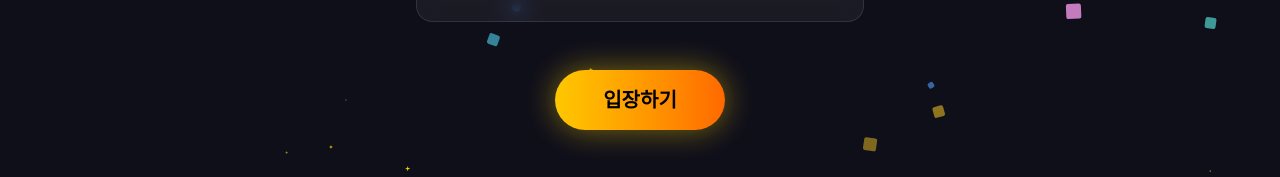
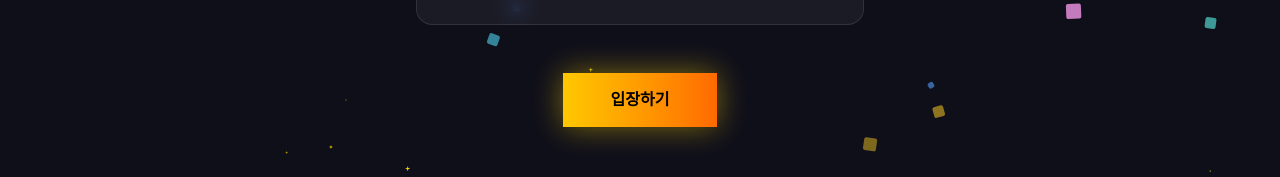
Before and after one commit to KilJH/goodbye2025, a Next.js app: page / in a window 1280 px wide. Shown: the part 513-690 px from the top of the page. Built offline with nearby package versions, Linux system fonts and the light colour scheme.

Commit message:
feat: iOS Safari 대응 초기화 CSS 추가

```diff
--- a/src/app/globals.css
+++ b/src/app/globals.css
@@ -1,4 +1,35 @@
 @import "tailwindcss";
+
+/* ===== iOS Safari 초기화 CSS ===== */
+
+/* 기본 박스 모델 설정 */
+*, *::before, *::after {
+  box-sizing: border-box;
+}
+
+/* HTML 루트 설정 - iOS Safari 높이 대응 */
+html {
+  height: 100%;
+  height: -webkit-fill-available;
+  -webkit-text-size-adjust: none; /* 회전 시 글꼴 자동 확대 방지 */
+  text-size-adjust: none;
+}
+
+/* 폼 요소 iOS 기본 스타일 제거 */
+input, select, textarea, button {
+  -webkit-appearance: none;
+  -moz-appearance: none;
+  appearance: none;
+  border-radius: 0;
+  font-size: 16px; /* iOS 자동 확대 방지 (16px 이상 필요) */
+}
+
+/* 터치 하이라이트 제거 */
+a, button, input, select, textarea {
+  -webkit-tap-highlight-color: transparent;
+}
+
+/* ===== 프로젝트 변수 ===== */
 
 :root {
   --background: #0f0f1a;
@@ -12,16 +43,23 @@
   --font-mono: var(--font-geist-mono);
 }
 
+/* ===== Body 스타일 ===== */
+
 body {
   background: var(--background);
   color: var(--foreground);
   font-family: Arial, Helvetica, sans-serif;
   min-height: 100vh;
   min-height: 100dvh;
+  min-height: -webkit-fill-available;
   padding-top: env(safe-area-inset-top);
   padding-bottom: env(safe-area-inset-bottom);
   padding-left: env(safe-area-inset-left);
   padding-right: env(safe-area-inset-right);
+  margin: 0;
+  -webkit-font-smoothing: antialiased;
+  -moz-osx-font-smoothing: grayscale;
+  text-rendering: optimizeLegibility;
 }
 
 /* 파티클 애니메이션 */
```
